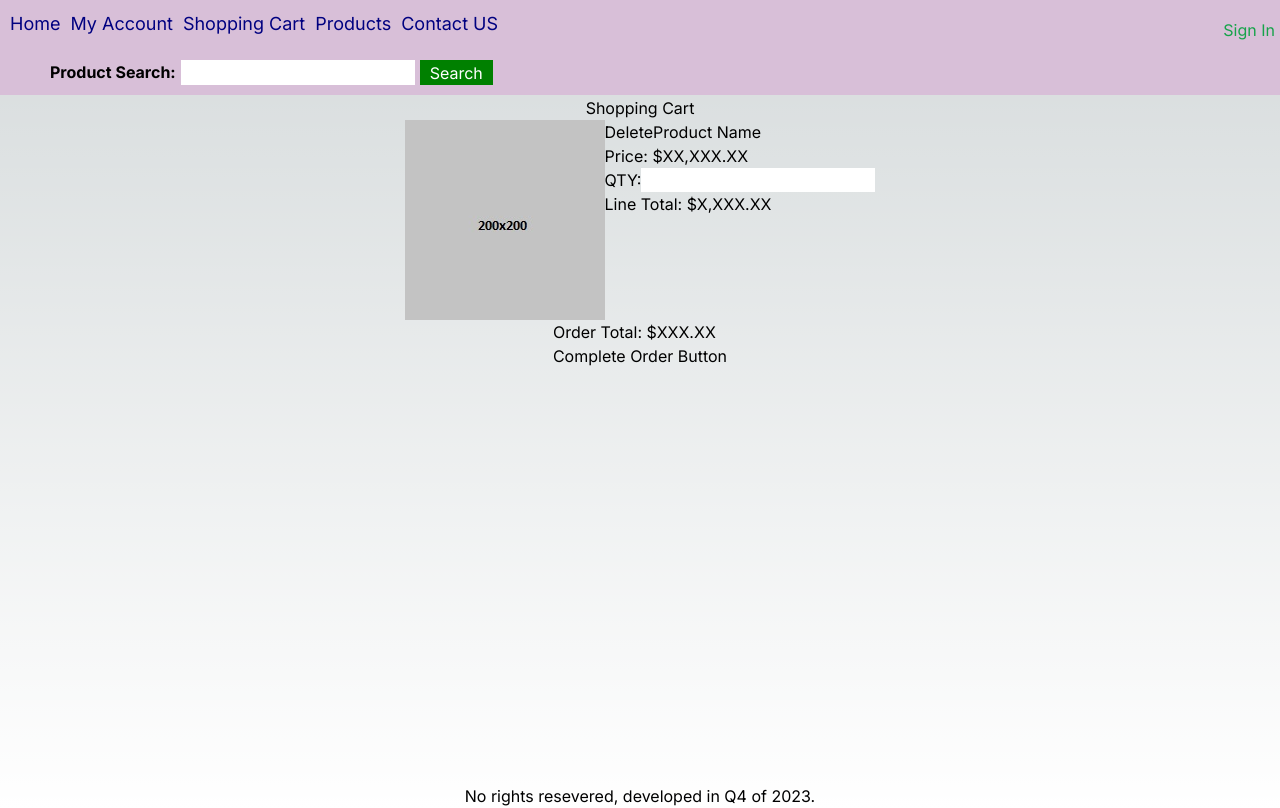
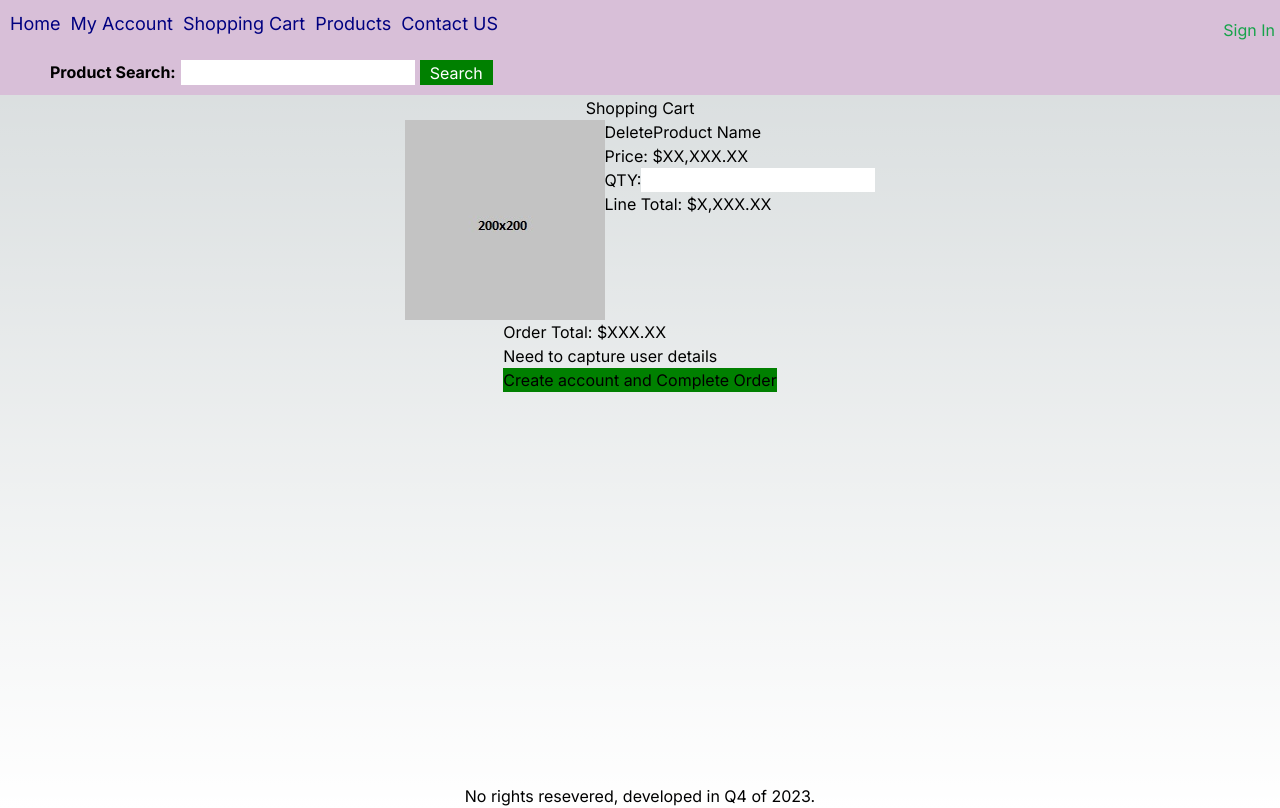
Before and after one commit to garrettWinter/electronic-empire, a Next.js app: page /cart in a window 1280 px wide. Built offline with nearby package versions, Linux system fonts and the light colour scheme; no server answers.

Commit message:
Created the CompleteOrderButton component and adjusted pages to include its outline

```diff
--- a/app/cart/page.tsx
+++ b/app/cart/page.tsx
@@ -1,21 +1,16 @@
 import styles from '../page.module.css';
 import CartProductCard from '../components/checkout/CartProductCard';
+import CompleteOrderButton from '../components/checkout/CompleteOrderButton';
 
 export default function Cart() {
-  console.log('in Cart function:');
-  // if (localStorage.cart === null) {
-  //   <div>Cart Empty</div>
-  // }
 
-  // let cartProducts: string | null = JSON.parse(localStorage.getItem('Cart'));
-  // console.log (cartProducts);
   return (
     <main className={styles.main}>
       <p>Shopping Cart</p>
       <CartProductCard />
       <div>
         <p>Order Total: $XXX.XX</p>
-        <button> Complete Order Button</button>
+        <CompleteOrderButton/>
       </div>
     </main>
   )
--- a/app/components/checkout/CartProductCard.tsx
+++ b/app/components/checkout/CartProductCard.tsx
@@ -1,12 +1,13 @@
-'use client'
+'use client';
 
 import React from "react";
 import Image from 'next/image';
 import PlaceHolderImage from '../../../public/images/200x200-Product-Placeholder.jpg';
 
 export default function CartProductCard() {
-    console.log("in product card")
-    console.log(localStorage.cart)
+    console.log("in product card");
+    let cart = localStorage.getItem("cart");
+    console.log(cart)
     return (
         <div style={{
             display: 'flex'
--- /dev/null
+++ b/app/components/checkout/CompleteOrderButton.tsx
@@ -0,0 +1,41 @@
+'use client'
+
+import React from "react";
+import { useSession } from 'next-auth/react';
+
+export default function CompleteOrderButton() {
+    const { data: session } = useSession();
+
+    async function completeOrder() {
+        console.log("Order has been attempted to be completed");
+        let cart = localStorage.getItem("cart");
+        //Have IF logic for when user is not logged in to display error message asking to login/create account
+        if (session === null || session === undefined) {
+            //CREATE OVERLAY TELLING CUSTOMER THEY NEED TO LOGIN
+
+        } else {
+            console.log(session.user.accessToken);
+            console.log(session.user.userId);
+        }
+
+        // Create API to complete order
+
+    };
+    //Checking to see if user is logged in, allow user to submit order.
+    if (session === null || session === undefined) {
+        return (
+            <div>
+                <p>Need to capture user details</p>
+                <button style={{ backgroundColor: "green" }} onClick={completeOrder}>Create account and Complete Order</button>
+            </div>
+        );
+    } else {
+        //User is logged in, will just display Complete order
+        return (
+            <div>
+                <button style={{ backgroundColor: "green" }} onClick={completeOrder}>Complete Order</button>
+            </div>
+        );
+
+    }
+}
```
